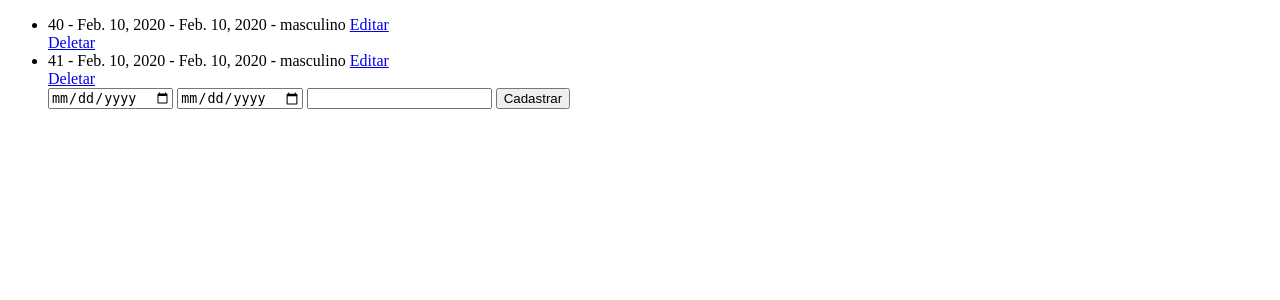
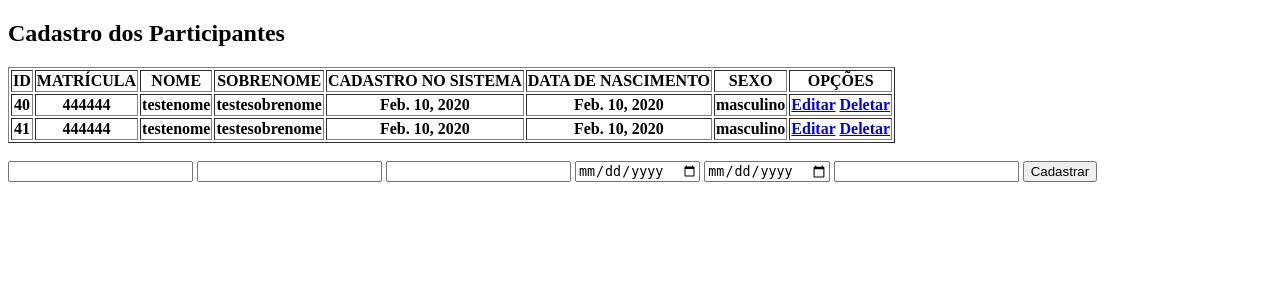
Before and after one commit to vvenante3/ProjetoTCC_CRUD, a Django app: page /grupos/ in a window 1280 px wide. Shown: the top 300 px of the page. Run offline with Django 5.2, Linux system fonts and the light colour scheme; data comes from the database, SQL or seed files in the repository; both versions use the stored data as it was after the commit; lists and menus that the app fills with data are empty.

Commit message:
criacao de tabelas - view

```diff
--- a/grupos/admin.py
+++ b/grupos/admin.py
@@ -1,4 +1,6 @@
 from django.contrib import admin
 from .models import Policial
+from .models import Psicologo
 
 admin.site.register(Policial)
+admin.site.register(Psicologo)
--- a/grupos/models.py
+++ b/grupos/models.py
@@ -2,10 +2,17 @@ from django.db import models
 
 class Policial(models.Model):
     idPolicial      = models.AutoField(primary_key=True)
+    Matricula       = models.CharField(max_length=10, null=True)
+    Nome            = models.CharField(max_length=15)
+    Sobrenome       = models.CharField(max_length=30)
     DataCadastro    = models.DateField()
     DataNascimento  = models.DateField()
     Sexo            = models.CharField(max_length=1)
-    #ImgPolicial     = ImageField(upload_to='')                  # <-- colocar caminho do arquivo 16:47
+    #ImgPolicial     = ImageField(upload_to='',)                  # <-- colocar caminho do arquivo 16:47
+    def __str__(self):
+        return f'{self.idPolicial} - {self.Matricula} - {self.Nome} - {self.Sobrenome} - {self.DataCadastro} - {self.DataNascimento} - {self.Sexo}'
 
-    def __str__(self):
-        return f'{self.idPolicial} - {self.DataCadastro} - {self.DataNascimento} - {self.Sexo}'
+class Psicologo(models.Model):
+    idPsicologo     = models.AutoField(primary_key=True)
+    nomePsicologo   = models.CharField(max_length=30)
+    CRP             = models.CharField(max_length=12)
--- a/grupos/templates/atualizar.html
+++ b/grupos/templates/atualizar.html
@@ -9,10 +9,13 @@
 </head>
 <body>
 
-    {{ policial.idPolicial }} - {{ policial.DataCadastro }} - {{policial.DataNascimento }} - {{ policial.Sexo }}
+    {{ policial.idPolicial }} - {{ policial.Matricula }} - {{ policial.Nome }} - {{ policial.Sobrenome }} - {{ policial.DataCadastro }} - {{policial.DataNascimento }} - {{ policial.Sexo }}
 
     <form action="{% url 'atualizar' policial.idPolicial %}" method="POST">
         {% csrf_token %}
+        <input type="text" name="Matricula"         value="{{ policial.Matricula }}"        >
+        <input type="text" name="Nome"              value="{{ policial.Nome }}"             >
+        <input type="text" name="Sobrenome"         value="{{ policial.Sobrenome }}"        >
         <input type="date" name="DataCadastro"      value="{{ policial.DataCadastro }}"     >
         <input type="date" name="DataNascimento"    value="{{ policial.DataNascimento }}"   >
         <input type="text" name="Sexo"              value="{{ policial.Sexo }}"             >
--- a/grupos/templates/index.html
+++ b/grupos/templates/index.html
@@ -8,28 +8,50 @@
     <title>Cadastro Policiais</title>
 </head>
 <body>
-    <ul>
+                <!--  AMOSTRA DE DADOS -->
+    <h2>Cadastro dos Participantes</h2>
+    <table border="1">
+        <tr>
+            <th>ID                  </th>
+            <th>MATRÍCULA           </th>
+            <th>NOME                </th>
+            <th>SOBRENOME           </th>
+            <th>CADASTRO NO SISTEMA </th>
+            <th>DATA DE NASCIMENTO  </th>
+            <th>SEXO                </th>
+            <th>OPÇÕES</th>
+        </tr>
 
         {% for policial in policiais %}
-            <li>
-                {{ policial.idPolicial     }} -
-                {{ policial.DataCadastro   }} -
-                {{ policial.DataNascimento }} -
-                {{ policial.Sexo           }}
+            <tr>
+            <th>{{ policial.idPolicial     }} </th>
+            <th>{{ policial.Matricula      }}</th>
+            <th>{{ policial.Nome           }}</th>
+            <th>{{ policial.Sobrenome      }}</th>
+            <th>{{ policial.DataCadastro   }}</th>
+            <th>{{ policial.DataNascimento }}</th>
+            <th>{{ policial.Sexo           }}</th>
 
-                <a href="{% url "editar"    policial.idPolicial %}">Editar</a></li>
-                <a href="{% url "deletar"   policial.idPolicial %}">Deletar</a></li>
+            <th><a href="{% url "editar"    policial.idPolicial %}">Editar</a>
+            <a href="{% url "deletar"   policial.idPolicial %}">Deletar</a></th>
         {% endfor %}
+            </tr>
+    </table>
+     <br>
+                <!--  INSERÇÃO DE DADOS -->
 
     <form action="{% url 'salvar' %}" method="POST">
         {% csrf_token %}
+        <input type="text" name="Matricula">
+        <input type="text" name="Nome">
+        <input type="text" name="Sobrenome">
         <input type="date" name="DataCadastro">
         <input type="date" name="DataNascimento">
         <input type="text" name="Sexo">
 
         <button type="submit">Cadastrar</button>
     </form>
-    </ul>
+
 
     </body>
 </html>
--- a/grupos/views.py
+++ b/grupos/views.py
@@ -5,12 +5,15 @@ def home(request):
     return render(request, "index.html", {"policiais": policiais})
 
 def salvar(request):
+    Matricula       = request.POST['Matricula']
+    Nome            = request.POST['Nome']
+    Sobrenome       = request.POST['Sobrenome']
     DataCadastro    = request.POST.get("DataCadastro")
     DataNascimento  = request.POST.get("DataNascimento")
     Sexo            = request.POST.get("Sexo")
 
     #Salvar no Db
-    Policial.objects.create(DataCadastro=DataCadastro, DataNascimento=DataNascimento, Sexo=Sexo)
+    Policial.objects.create(Matricula=Matricula, Nome=Nome, Sobrenome=Sobrenome, DataCadastro=DataCadastro, DataNascimento=DataNascimento, Sexo=Sexo)
     policiais = Policial.objects.all()
     return render(request, "index.html", {"policiais": policiais})
 
@@ -20,12 +23,18 @@ def editar(request, id):
 
 
 def atualizar(request, id):
+    Matricula      = request.POST.get('Matricula')
+    Nome           = request.POST.get('Nome')
+    Sobrenome      = request.POST.get('Sobrenome')
     DataCadastro   =    request.POST.get("DataCadastro")
     DataNascimento =    request.POST.get("DataNascimento")
     Sexo           =    request.POST.get("Sexo")
 
     policial = Policial.objects.get(idPolicial=id)
 
+    policial.Matricula      = Matricula
+    policial.Nome           = Nome
+    policial.Sobrenome      = Sobrenome
     policial.DataCadastro   = DataCadastro
     policial.DataNascimento = DataNascimento
     policial.Sexo           = Sexo
```
Also changed, not shown: db.sqlite3, grupos/migrations/0001_initial.py.
